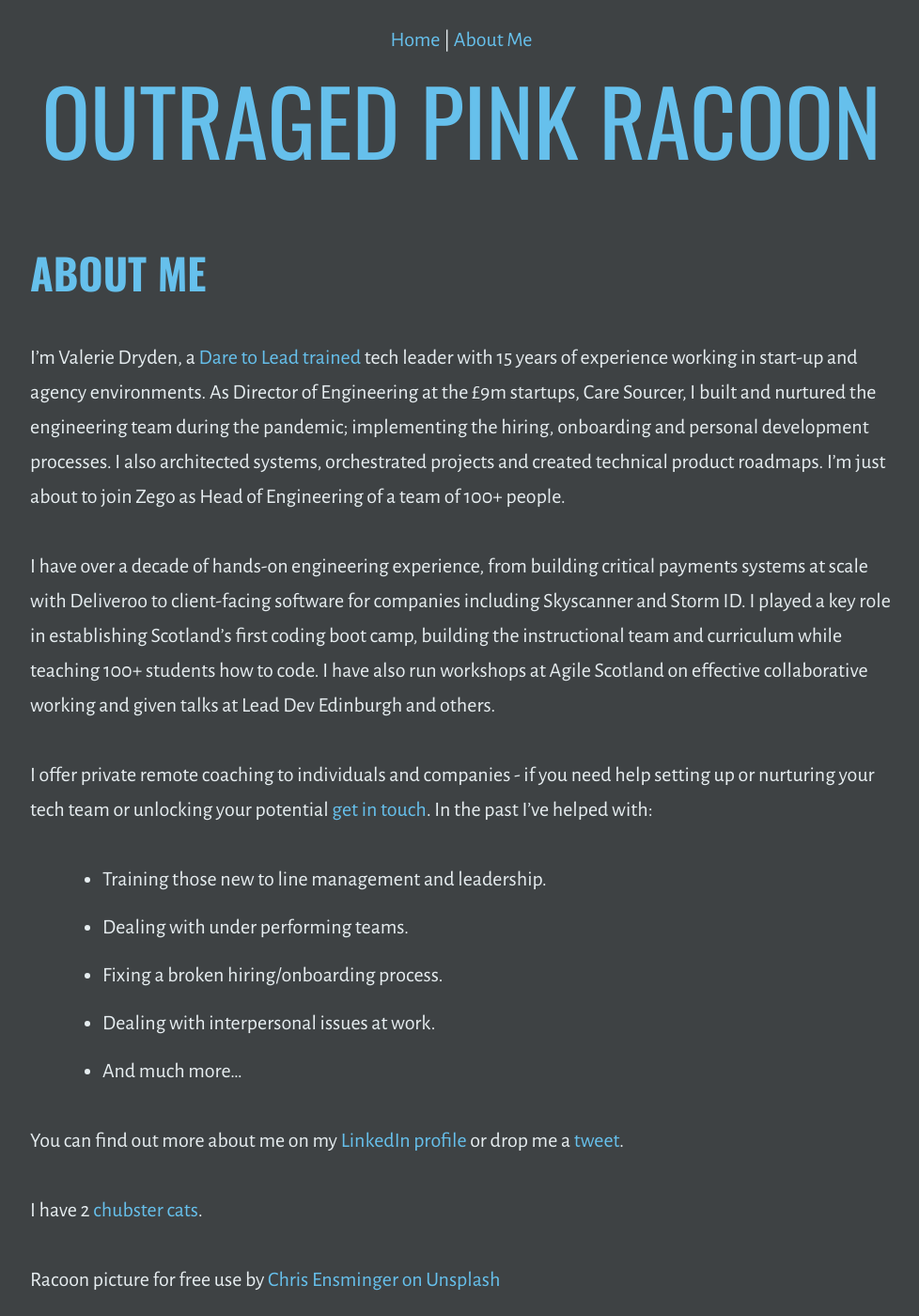
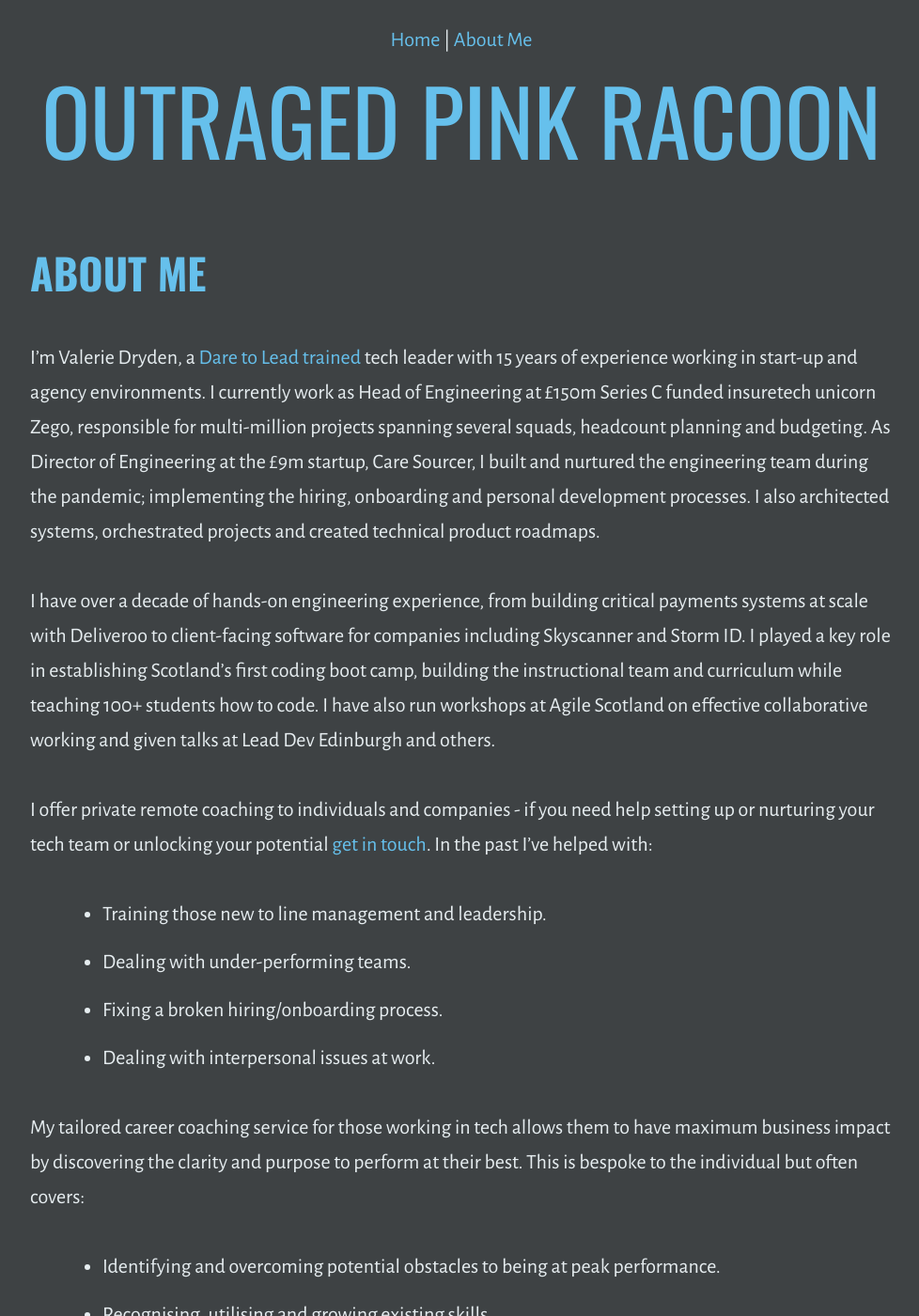
Before and after one commit to outragedpinkracoon/outragedpinkracoon.github.io, a Jekyll site: the page built from about-me.md, in a window 1280 px wide and 1400 px high. Shown: the whole window at 94% size, without its empty margins (149-1127 px from the left). Built offline with Jekyll 4.4.1, drawn with Linux system fonts in a browser that asks for light colours; some of the changed text lies outside the part shown.

Commit message:
Adds career coaching blurb.

```diff
--- a/about-me.md
+++ b/about-me.md
@@ -2,19 +2,30 @@
 layout: info_page
 permalink: /about-me/
 title: About Me
-description: Remote coaching for companies and individuals in tech from a leader with 15 years experience.
+description: Remote coaching for companies and individuals in tech from a leader with 15 years of experience.
 ---
 
-I'm Valerie Dryden, a [Dare to Lead trained](https://daretolead.brenebrown.com/) tech leader with 15 years of experience working in start-up and agency environments. As Director of Engineering at the £9m startups, Care Sourcer, I built and nurtured the engineering team during the pandemic; implementing the hiring, onboarding and personal development processes. I also architected systems, orchestrated projects and created technical product roadmaps. I'm just about to join Zego as Head of Engineering of a team of 100+ people.
+I'm Valerie Dryden, a [Dare to Lead trained](https://daretolead.brenebrown.com/) tech leader with 15 years of experience working in start-up and agency environments. I currently work as Head of Engineering at £150m Series C funded insuretech unicorn Zego, responsible for multi-million projects spanning several squads, headcount planning and budgeting. As Director of Engineering at the £9m startup, Care Sourcer, I built and nurtured the engineering team during the pandemic; implementing the hiring, onboarding and personal development processes. I also architected systems, orchestrated projects and created technical product roadmaps.
 
 I have over a decade of hands-on engineering experience, from building critical payments systems at scale with Deliveroo to client-facing software for companies including Skyscanner and Storm ID. I played a key role in establishing Scotland's first coding boot camp, building the instructional team and curriculum while teaching 100+ students how to code. I have also run workshops at Agile Scotland on effective collaborative working and given talks at Lead Dev Edinburgh and others.
 
 I offer private remote coaching to individuals and companies - if you need help setting up or nurturing your tech team or unlocking your potential <a href="mailto:coaching@outragedpinkracoon.com?subject=Coaching Inquiry from Website">get in touch</a>. In the past I've helped with:
 - Training those new to line management and leadership.
-- Dealing with under performing teams.
+- Dealing with under-performing teams.
 - Fixing a broken hiring/onboarding process.
 - Dealing with interpersonal issues at work.
-- And much more...
+
+My tailored career coaching service for those working in tech allows them to have maximum business impact by discovering the clarity and purpose to perform at their best. This is bespoke to the individual but often covers:
+- Identifying and overcoming potential obstacles to being at peak performance.
+- Recognising, utilising and growing existing skills.
+- Discovering growth areas for progression.
+- Building a sense of grounded confidence with humility and openness.
+- Exploration of personal values and how to use them to excel.
+- Self-sponsorship techniques.
+- Formulating a set of attainable goals and a plan of action for the short and long term.
+- Developing emotional awareness and regulation.
+- Overcoming the feeling of being ‘stuck’.
+- Longer-term career trajectory planning.
 
 You can find out more about me on my [LinkedIn profile](https://www.linkedin.com/in/valeriejanedryden/) or drop me a [tweet](https://twitter.com/outragedracoon).
 
```
